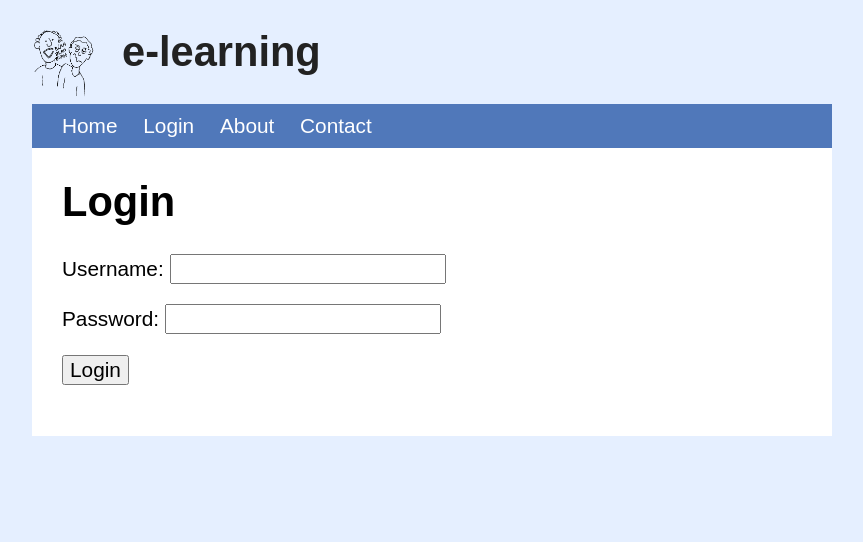
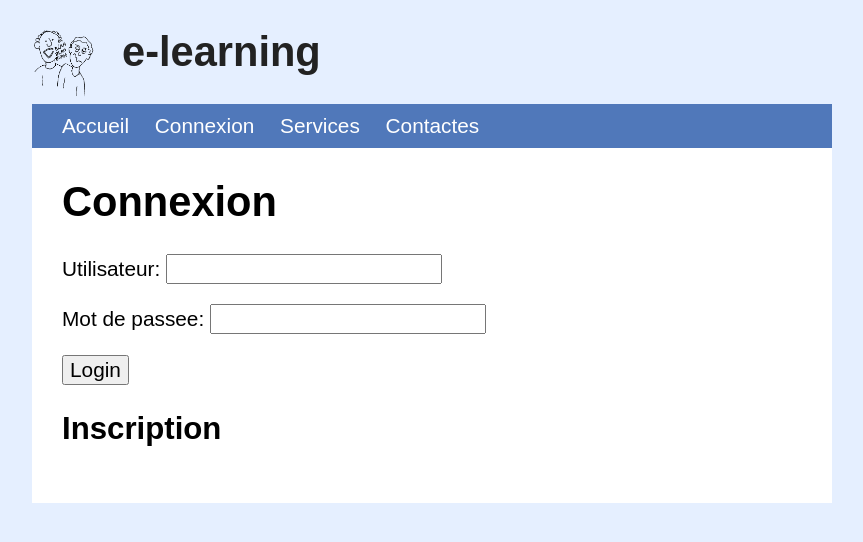
Before and after one commit to sarahetu/pfe, a website: page web/login.html in a window 1280 px wide. Shown: the whole page, without its empty margins (208-1071 px from the left). Drawn offline with Linux system fonts and the light colour scheme.

Commit message:
modifications ecrans

```diff
--- a/web/login.html
+++ b/web/login.html
@@ -1,35 +1,32 @@
 <!DOCTYPE html>
 <html>
   <head>
-<meta charset="utf-8">
+    <meta charset="utf-8" />
     <title>e-learning :: Add Post</title>
-<link rel="stylesheet" href="/css/style.css">
+    <link rel="stylesheet" href="/css/style.css" />
   </head>
   <body>
     <header>
       <h1>e-learning</h1>
       <nav>
         <ul>
-				<li><a href="/">Home</a></li>
-				<li><a href="/login">Login</a></li>
-				<li><a href="/about">About</a></li>
-				<li><a href="/contact">Contact</a></li>
+          <li><a href="/">Accueil</a></li>
+          <li><a href="/login">Connexion</a></li>
+          <li><a href="/about">Services</a></li>
+          <li><a href="/contact">Contactes</a></li>
         </ul>
       </nav>
       <div id="connectivity-status" class="hidden"></div>
     </header>
 
     <main>
-		<h1>Login</h1>
-		<p>
-			Username: <input id="login-username">
-		</p>
-		<p>
-			Password: <input type="password" id="login-password">
-		</p>
+      <h1>Connexion</h1>
+      <p>Utilisateur: <input id="login-username" /></p>
+      <p>Mot de passee: <input type="password" id="login-password" /></p>
       <p>
         <button type="button" id="btn-login">Login</button>
       </p>
+      <h2>Inscription</h2>
     </main>
 
     <script src="/js/blog.js"></script>
```
Also changed, not shown: web/404.html (+5 -5 lines), web/about.html (+9 -8 lines), web/add-post.html (+7 -9 lines), web/contact.html (+15 -9 lines), web/index.html (+11 -7 lines). Lines whose indentation alone changed are shown as unchanged.
